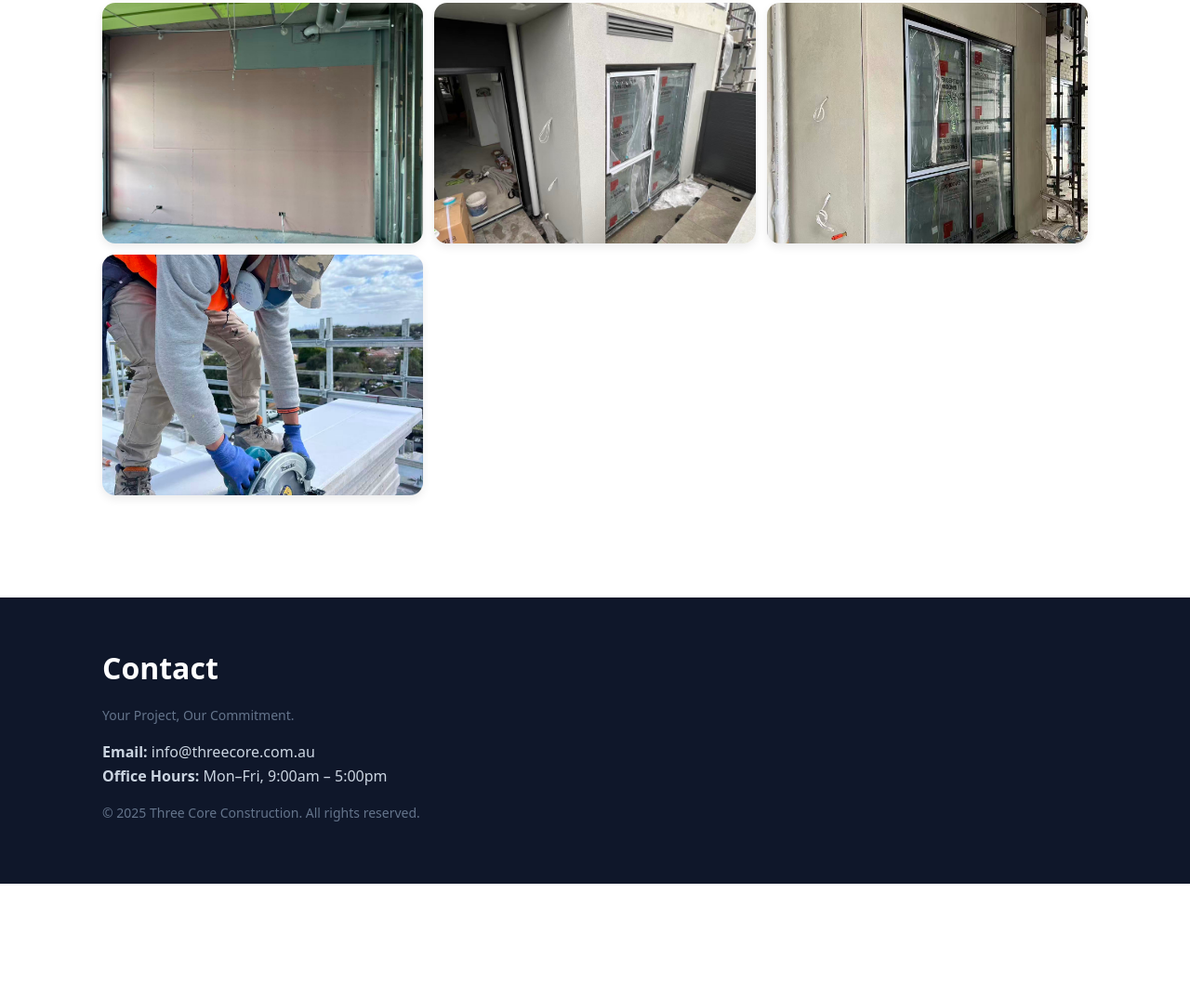
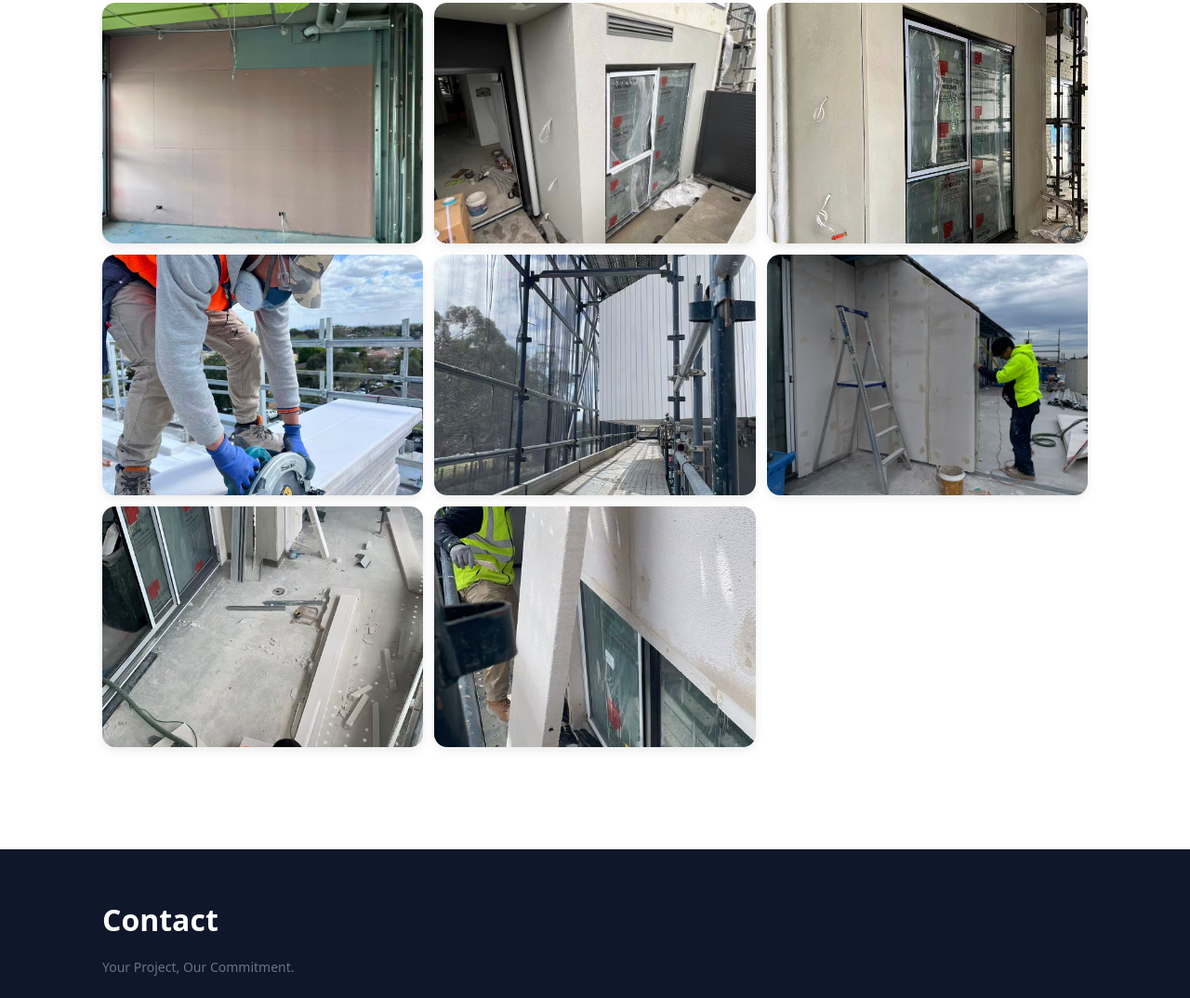
Before and after one commit to Terryisme122/Three, a plain HTML site: page index.html in a window 1280 px wide. Shown: the part 3484-4558 px from the top of the page at 93% size. Before the commit the page ends 4435 px from the top, so only its background shows below. Drawn offline with Linux system fonts and the light colour scheme.

Commit message:
Add more images to index.html
Added additional images to the project section.

```diff
--- a/index.html
+++ b/index.html
@@ -93,6 +93,10 @@
   <img src="assets/proj23.jpg" alt="">
   <img src="assets/proj24.jpg" alt="">
   <img src="assets/proj25.jpg" alt="">
+  <img src="assets/proj26.jpg" alt="">
+  <img src="assets/proj27.jpg" alt="">
+  <img src="assets/proj28.jpg" alt="">
+  <img src="assets/proj29.jpg" alt="">
 </div>
     </div>
   </section>
```
